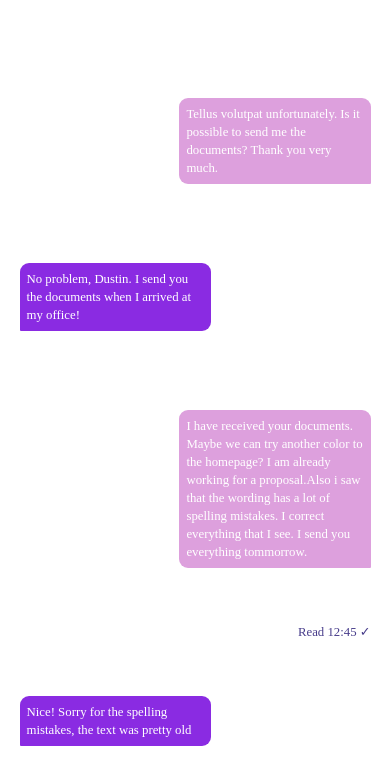
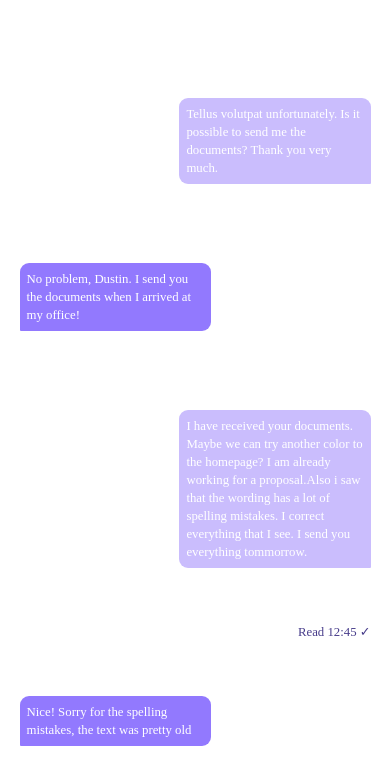
Before and after one commit to VladSobko/ChatLayout, a React Native app: screen / in a window 390 px wide. Shown: the top 784 px of the page. Built offline with nearby package versions, Linux system fonts and the light colour scheme.

Commit message:
changed colors

```diff
--- a/App.js
+++ b/App.js
@@ -6,7 +6,8 @@ export default function App() {
     <View style={styles.container}>
       <View style={styles.msg_them}>
         <Text style={styles.baseText}>
-         Tellus volutpat unfortunately. Is it possible to send me the documents? Thank you very much.
+          Tellus volutpat unfortunately. Is it possible to send me the
+          documents? Thank you very much.
         </Text>
       </View>
       <View style={styles.msg_me}>
@@ -54,7 +55,7 @@ const styles = StyleSheet.create({
 
   msg_them: {
     alignSelf: "flex-end",
-    backgroundColor: "#DDA0DD",
+    backgroundColor: "#CABDFD",
     width: "49%",
     display: "flex",
     padding: 7,
@@ -63,7 +64,7 @@ const styles = StyleSheet.create({
     borderBottomEndRadius: 1
   },
   msg_me: {
-    backgroundColor: "#8A2BE2",
+    backgroundColor: "#9279FE",
     width: "49%",
     display: "flex",
     padding: 7,
```
